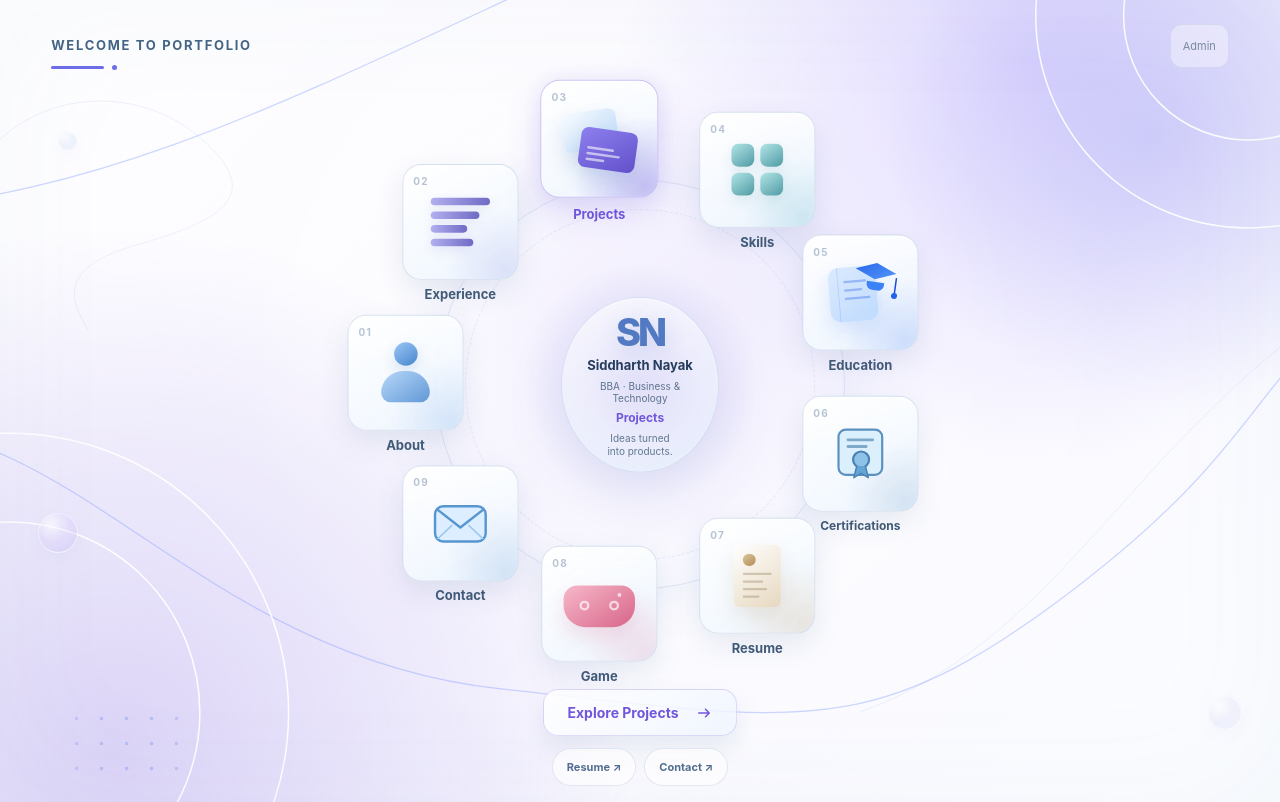
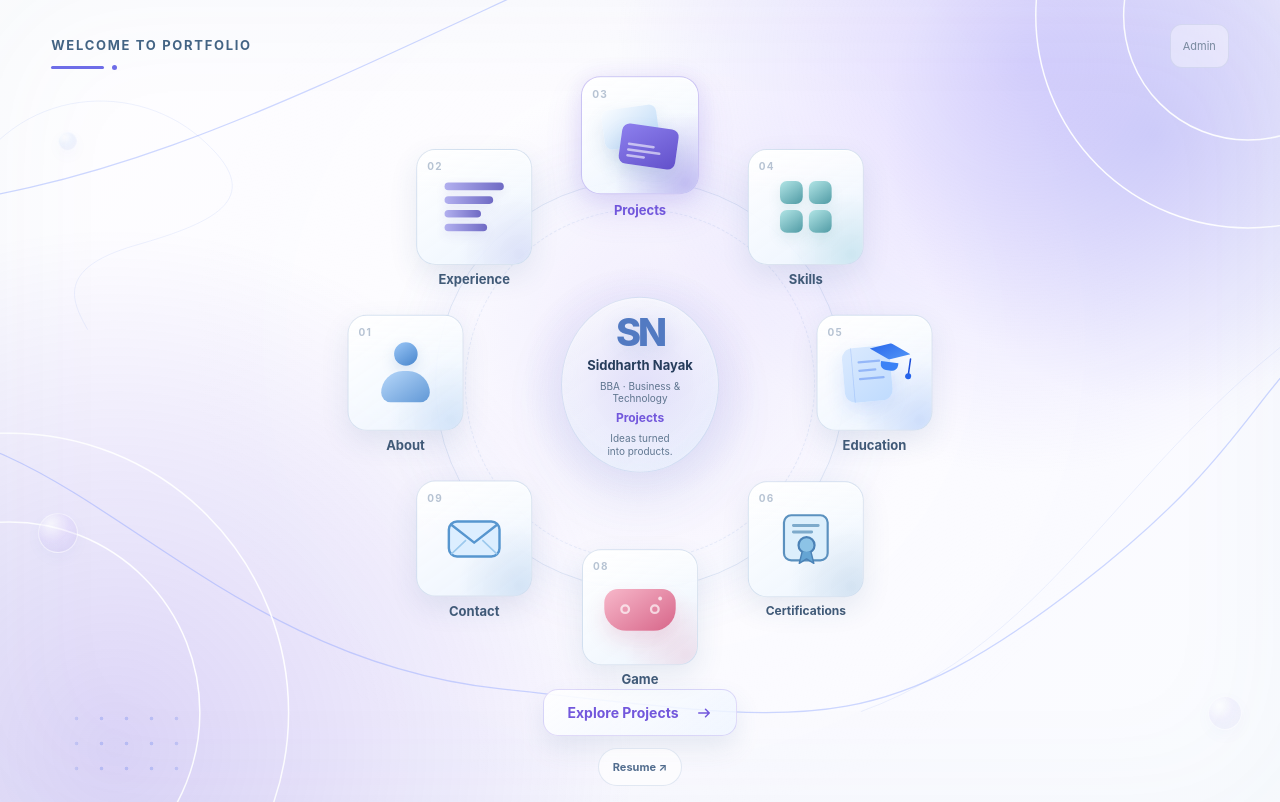
Before and after one commit to sidnayak2007/Siddharth-Portfolio, a React (Vite) app: page / in a window 1280 px wide. Both pictures are taken after a click on the button "Enter Portfolio". Built offline with nearby package versions, Linux system fonts and the light colour scheme.

Commit message:
Fix improvement

```diff
--- a/src/components/home/Home.jsx
+++ b/src/components/home/Home.jsx
@@ -79,19 +79,6 @@ const menuItems = [
     soft: "#edf7ff",
   },
   {
-    id: "resume",
-    label: "Resume",
-    number: "07",
-    title: "Resume",
-    eyebrow: "Overview",
-    description:
-      "A concise overview of my education, experience, projects, achievements, skills and interests.",
-    primary: "#c78b42",
-    secondary: "#f1c98c",
-    soft: "#fff7ea",
-  },
-
-  {
     id: "game",
     label: "Game",
     number: "08",
@@ -116,7 +103,6 @@ const centerSummaries = {
   skills: "Tools and ways of working.",
   education: "Qualifications and learning.",
   certifications: "Courses and credentials.",
-  resume: "Experience at a glance.",
   game: "Play Keep It Together.",
   contact: "Let's connect.",
 };
@@ -294,25 +280,6 @@ EDUCATION
                       </svg>
                     )}
                     {/*
-                    RESUME
-                    */}
-
-                    {item.id ===
-                      "resume" && (
-                      <div
-                        className="symbol symbol-resume"
-                        aria-hidden="true"
-                      >
-                        <div className="resume-photo" />
-
-                        <span />
-                        <span />
-                        <span />
-                        <span />
-                      </div>
-                    )}
-
-                    {/*
                     GAME
                     */}
 
@@ -353,7 +320,7 @@ EDUCATION
           <svg viewBox="0 0 24 24" aria-hidden="true"><path d="M5 12h14m-5-5 5 5-5 5" /></svg>
         </button>
         <nav className="ps-home-shortcuts" aria-label="Quick access">
-          {menuItems.filter((item) => item.id === "resume" || item.id === "contact").map((item) => (
+          {[{ id: "resume", label: "Resume" }].map((item) => (
             <button key={item.id} type="button" disabled={opening} onClick={() => onOpenSection?.(item)}>
               {item.label} <span aria-hidden="true">↗</span>
             </button>
--- a/src/components/sections/Contact.jsx
+++ b/src/components/sections/Contact.jsx
@@ -8,6 +8,46 @@ import {
   PortfolioLink,
   PortfolioSection,
 } from "./PortfolioSectionUI";
+
+function contactPlatform(item) {
+  const label = String(item.label || "").toLowerCase();
+  const url = String(item.url || "").toLowerCase();
+  if (url.includes("linkedin.com") || label.includes("linkedin")) return "linkedin";
+  if (url.includes("whatsapp") || url.includes("wa.me") || label.includes("whatsapp")) return "whatsapp";
+  if (url.startsWith("mailto:") || url.includes("gmail.com") || label.includes("gmail") || label.includes("email")) return "gmail";
+  return "";
+}
+
+function ContactPlatformLogo({ platform }) {
+  if (platform === "linkedin") return (
+    <span className="portfolio-contact-logo portfolio-contact-logo-linkedin" aria-hidden="true">
+      <svg viewBox="0 0 32 32" focusable="false">
+        <rect width="32" height="32" rx="6" fill="#0A66C2" />
+        <path fill="#fff" d="M8 12h4v13H8zm2-6a2.3 2.3 0 1 1 0 4.6A2.3 2.3 0 0 1 10 6m5 6h3.8v1.8h.1a4.2 4.2 0 0 1 3.8-2.1c4.1 0 4.8 2.7 4.8 6.2V25h-4v-6.3c0-1.5 0-3.4-2.1-3.4s-2.4 1.6-2.4 3.3V25h-4z" />
+      </svg>
+    </span>
+  );
+  if (platform === "whatsapp") return (
+    <span className="portfolio-contact-logo portfolio-contact-logo-whatsapp" aria-hidden="true">
+      <svg viewBox="0 0 32 32" focusable="false">
+        <circle cx="16" cy="16" r="15" fill="#25D366" />
+        <path fill="#fff" d="M8.1 24.5 9.2 20a10 10 0 1 1 3.7 3.7zm5-4.2c2.1 1.3 4.8 2.2 7.4.1.5-.4 1-1.3.8-1.8-.1-.3-1.2-.8-2.1-1.2-.7-.3-1.2-.5-1.5.1l-.9 1.1c-.3.3-.5.4-.9.2-1.1-.5-2.5-1.3-3.7-3-.3-.4-.1-.7.1-.9l.7-.8c.2-.3.2-.5.1-.8l-.9-2.1c-.2-.5-.5-.5-.8-.5h-.7c-.3 0-.7.1-1 .5-.4.4-1.2 1.2-1.2 2.8s1.2 3.1 1.4 3.3c.2.3 2.3 3.5 5.2 4.8" />
+      </svg>
+    </span>
+  );
+  if (platform === "gmail") return (
+    <span className="portfolio-contact-logo portfolio-contact-logo-gmail" aria-hidden="true">
+      <svg viewBox="0 0 40 32" focusable="false">
+        <path fill="#4285F4" d="M4 7.4 8 10v17H4a3 3 0 0 1-3-3V9.7c0-2.4 1.6-3.4 3-2.3" />
+        <path fill="#34A853" d="M32 10 36 7.4c1.4-1.1 3 .1 3 2.3V24a3 3 0 0 1-3 3h-4z" />
+        <path fill="#FBBC04" d="M32 10v17h4a3 3 0 0 0 3-3V12l-7-2" />
+        <path fill="#EA4335" d="M4 7.4 20 19 36 7.4c1.5-1.1 3.4-.1 3.4 2.2v2.1L20 25 1 11.7V9.6c0-2.3 1.5-3.3 3-2.2" />
+        <path fill="#C5221F" d="M4 27h4V10L4 7.4c-1.4-1.1-3 .1-3 2.3V24a3 3 0 0 0 3 3" />
+      </svg>
+    </span>
+  );
+  return null;
+}
 
 export default function Contact({ onBack, previewData }) {
   const [copyState, setCopyState] = useState({ id: null, message: "" });
@@ -49,10 +89,12 @@ export default function Contact({ onBack, previewData }) {
 
       {links.map((item, index) => {
         const id = item.id || `contact-${index}`;
+        const platform = contactPlatform(item);
         return <PortfolioCard
           key={id}
           title={item.label || "Contact"}
           subtitle={item.value}
+          headerVisual={platform ? <ContactPlatformLogo platform={platform} /> : undefined}
         >
           <div className="portfolio-links">
             <PortfolioLink href={item.url}>
--- a/src/components/sections/PortfolioSectionUI.jsx
+++ b/src/components/sections/PortfolioSectionUI.jsx
@@ -130,6 +130,7 @@ export function PortfolioCard({
   subtitle,
   meta,
   badge,
+  headerVisual,
   children,
   className = "",
 }) {
@@ -139,7 +140,9 @@ export function PortfolioCard({
     <article className={`portfolio-card ${className}`.trim()}>
       <div className="portfolio-card-header">
         <div className="portfolio-card-image">
-          {image ? (
+          {headerVisual ? (
+            headerVisual
+          ) : image ? (
             <PortfolioImage src={image} alt={imageAlt || title || "Portfolio image"} compact />
           ) : (
             <span aria-hidden="true">{initial}</span>
--- a/src/css/portfolio-sections.css
+++ b/src/css/portfolio-sections.css
@@ -218,6 +218,17 @@
   height: 100%;
   object-fit: cover;
 }
+
+.portfolio-contact-logo {
+  display: grid;
+  width: 42px;
+  height: 42px;
+  place-items: center;
+  overflow: hidden;
+  border-radius: 9px;
+}
+.portfolio-contact-logo svg { display: block; width: 100%; height: 100%; }
+.portfolio-contact-logo-gmail svg { width: 40px; height: 32px; }
 
 .portfolio-card-heading {
   min-width: 0;
```
